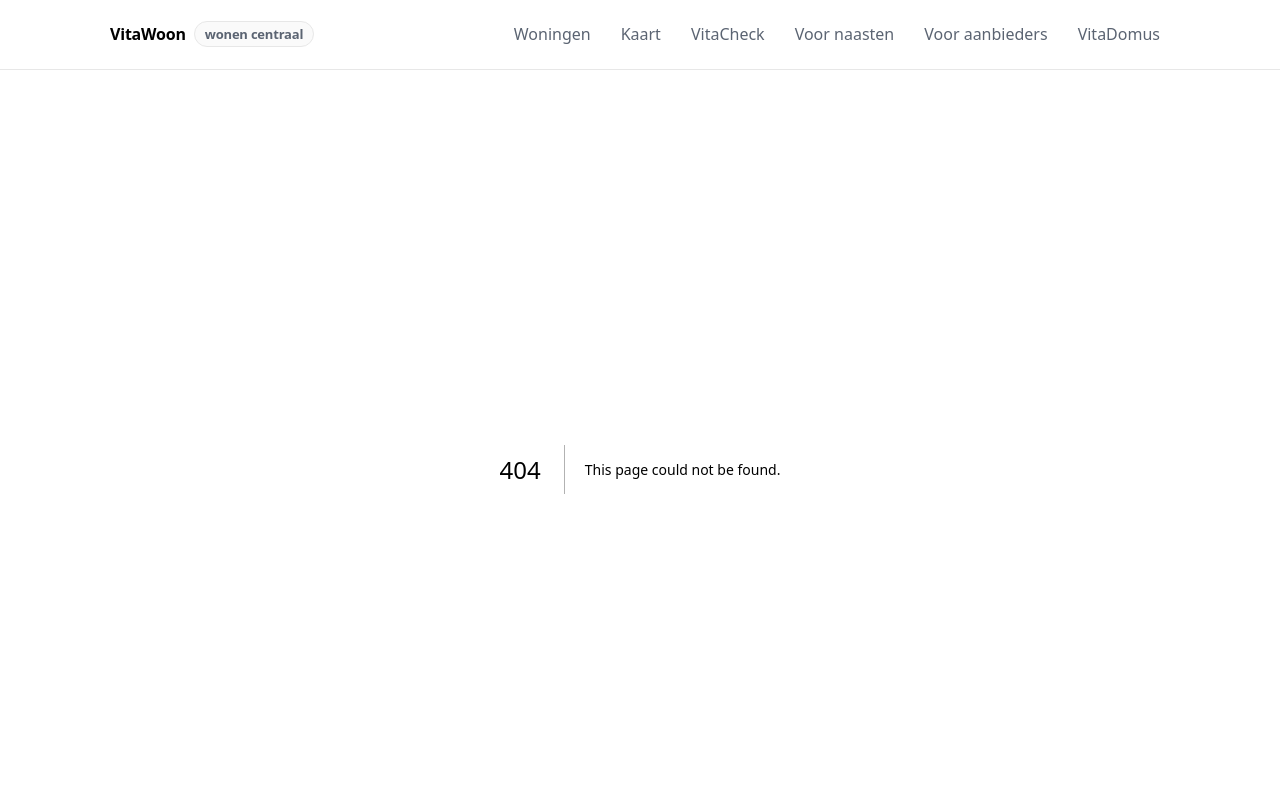
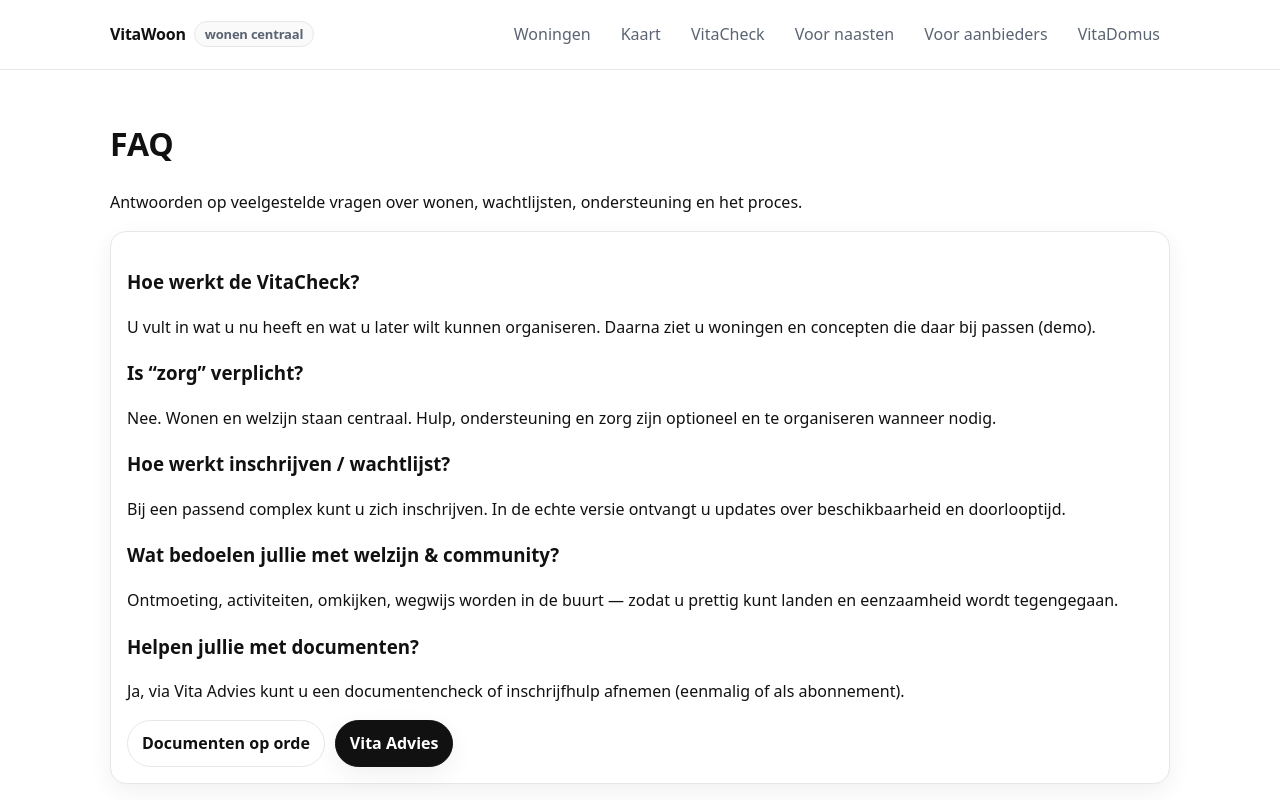
Before and after one commit to 4gcnny5cxp-dot/VitaWoon-demo-clean, a Next.js app: page /faq in a window 1280 px wide. Before the commit this address had no page. Shown: the top 800 px of the page. Built offline with nearby package versions, Linux system fonts and the light colour scheme.

Commit message:
Create faq.tsx

```diff
--- /dev/null
+++ b/pages/faq.tsx
@@ -0,0 +1,48 @@
+export default function FAQ() {
+  return (
+    <main>
+      <div className="container">
+        <h1>FAQ</h1>
+        <p className="muted" style={{ maxWidth: 900 }}>
+          Antwoorden op veelgestelde vragen over wonen, wachtlijsten, ondersteuning en het proces.
+        </p>
+
+        <div className="card">
+          <h3>Hoe werkt de VitaCheck?</h3>
+          <p className="muted">
+            U vult in wat u nu heeft en wat u later wilt kunnen organiseren. Daarna ziet u woningen en concepten die daar bij passen (demo).
+          </p>
+
+          <h3>Is “zorg” verplicht?</h3>
+          <p className="muted">
+            Nee. Wonen en welzijn staan centraal. Hulp, ondersteuning en zorg zijn optioneel en te organiseren wanneer nodig.
+          </p>
+
+          <h3>Hoe werkt inschrijven / wachtlijst?</h3>
+          <p className="muted">
+            Bij een passend complex kunt u zich inschrijven. In de echte versie ontvangt u updates over beschikbaarheid en doorlooptijd.
+          </p>
+
+          <h3>Wat bedoelen jullie met welzijn & community?</h3>
+          <p className="muted">
+            Ontmoeting, activiteiten, omkijken, wegwijs worden in de buurt — zodat u prettig kunt landen en eenzaamheid wordt tegengegaan.
+          </p>
+
+          <h3>Helpen jullie met documenten?</h3>
+          <p className="muted">
+            Ja, via Vita Advies kunt u een documentencheck of inschrijfhulp afnemen (eenmalig of als abonnement).
+          </p>
+
+          <div className="btnRow" style={{ marginTop: 12 }}>
+            <a className="btn btnGhost" href="/documenten">Documenten op orde</a>
+            <a className="btn btnPrimary" href="/vita-advies">Vita Advies</a>
+          </div>
+        </div>
+
+        <p style={{ marginTop: 24 }}>
+          <a href="/" style={{ textDecoration: "underline" }}>← Terug</a>
+        </p>
+      </div>
+    </main>
+  );
+}
```
